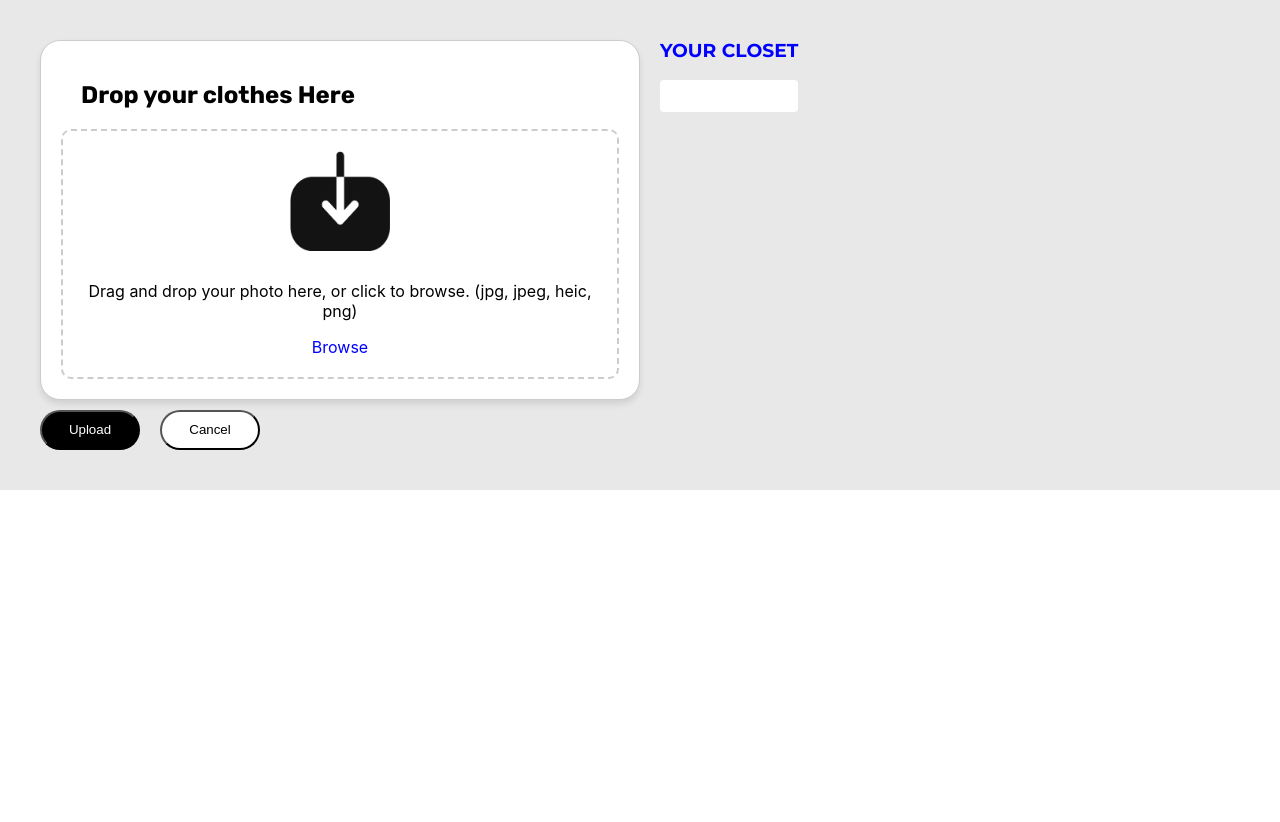
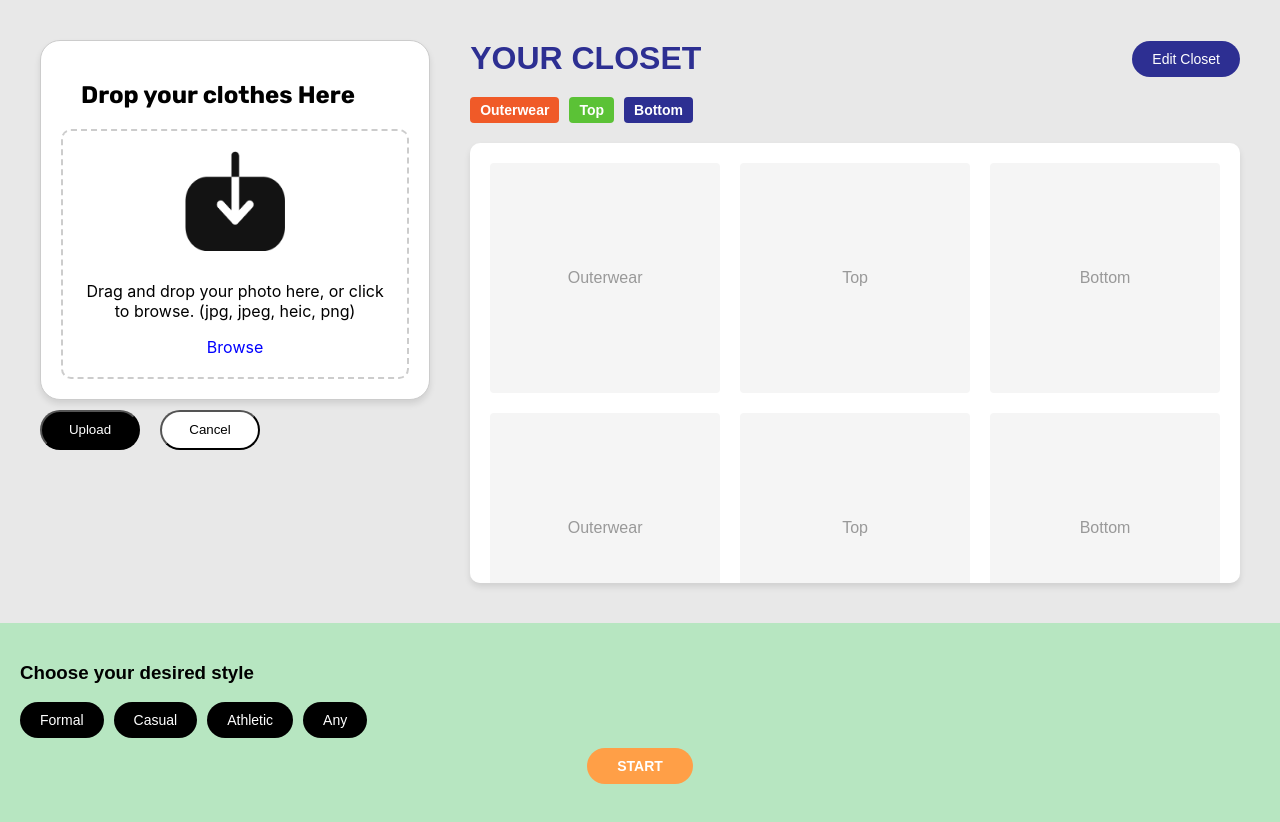
Before and after one commit to briankim0629/Codinator, a React (Create React App) app in the folder codinator-app/: page / in a window 1280 px wide. Shown: the top 822 px of the page. Before the commit the page ends 800 px from the top, so only its background shows below. Built offline with nearby package versions, Linux system fonts and the light colour scheme.

Commit message:
progress

```diff
--- a/codinator-app/src/App.js
+++ b/codinator-app/src/App.js
@@ -8,7 +8,7 @@ import './App.css';
 function App() {
   return (
     <div className="App"
-      style={{backgroundColor: "#e8e8e8"}}>
+      style={{}}>
       <Home /> {/* Render the Home component directly */}
     </div>
   );
--- /dev/null
+++ b/codinator-app/src/components/ChooseStyle.jsx
@@ -0,0 +1,79 @@
+import React from "react";
+import styled from "styled-components";
+
+const Container = styled.div`
+display: flex;
+flex-direction: column;
+  background-color: #b7e6c1; /* Mint color */
+  width: 100%;
+  min-height: 30vh; /* or whatever height you want */
+  display: flex;
+  align-items: center;
+  padding: 20px;
+  box-sizing: border-box;
+`;
+
+const Title = styled.h3`
+  margin-right: 20px;
+  color: #000;
+  font-family: sans-serif;
+  align-self: flex-start; /* Aligns the title to the left */
+`;
+
+const ButtonGroup = styled.div`
+  display: flex;
+  gap: 10px;
+  margin-right: 20px;
+  align-self: flex-start;
+`;
+
+const StyleButton = styled.button`
+  background-color: #000;
+  color: #fff;
+  border: none;
+  border-radius: 20px;
+  padding: 10px 20px;
+  cursor: pointer;
+  font-family: sans-serif;
+  font-size: 14px;
+
+  &:hover {
+    background-color: #333; /* Slightly lighter black on hover */
+  }
+`;
+
+const StartButton = styled.button`
+  background-color: #ff9f47;
+  color: #fff;
+  border: none;
+  border-radius: 20px;
+  padding: 10px 30px;
+  cursor: pointer;
+  font-weight: bold;
+  font-family: sans-serif;
+  font-size: 14px;
+  margin-top: 10px;
+
+  &:hover {
+    background-color: #f57c00; /* Darker orange on hover */
+  }
+`;
+
+function StyleSelection() {
+  return (
+    <Container>
+      <Title>Choose your desired style</Title>
+
+      <ButtonGroup>
+        <StyleButton>Formal</StyleButton>
+        <StyleButton>Casual</StyleButton>
+        <StyleButton>Athletic</StyleButton>
+        <StyleButton>Any</StyleButton>
+      </ButtonGroup>
+
+      <StartButton>START</StartButton>
+    </Container>
+  );
+}
+
+export default StyleSelection;
--- a/codinator-app/src/components/Closet.jsx
+++ b/codinator-app/src/components/Closet.jsx
@@ -1,40 +1,117 @@
 import React from "react";
 import styled from "styled-components";
-import "@fontsource/montserrat/700.css"; // Importing Montserrat font
-
 
 const ClosetContainer = styled.div`
-  flex: 1;
-  background: #fff;
-  padding: 1rem;
-  border-radius: 4px;
+  width: 100%;
+  max-width: 900px;
+  margin: 0 auto;
+  padding: 20px;
+  font-family: "Arial", sans-serif;
 `;
 
-const ClosetHeading = styled.h3`
+const HeaderRow = styled.div`
+  display: flex;
+  align-items: center;
+  justify-content: space-between;
+  margin-bottom: 20px;
+`;
 
-  font-family: 'Montserrat', sans-serif;
-  color: blue;
-  `
+const Title = styled.h2`
+  color: #2d2f92; /* A navy-ish color, adjust if needed */
+  margin: 0;
+  font-size: 32px;
+  font-weight: bold;
+`;
 
+const EditButton = styled.button`
+  background-color: #2d2f92; /* Same navy-ish color */
+  color: #fff;
+  border: none;
+  border-radius: 20px;
+  padding: 10px 20px;
+  cursor: pointer;
+  font-size: 14px;
 
+  &:hover {
+    background-color: #1f2067; /* Darker hover color */
+  }
+`;
 
-function Closet ({ items })  {
+const CategoryRow = styled.div`
+  display: flex;
+  gap: 10px;
+  margin-bottom: 20px;
+`;
+
+const CategoryLabel = styled.span`
+  display: inline-block;
+  padding: 5px 10px;
+  border-radius: 4px;
+  color: #fff;
+  font-size: 14px;
+  font-weight: 600;
+  ${({ color }) => `
+    background-color: ${color};
+  `}
+`;
+
+const ItemsContainer = styled.div`
+  background-color: #fff;
+  border-radius: 10px;
+  box-shadow: 0px 4px 6px rgba(0, 0, 0, 0.1);
+  padding: 20px;
+  overflow-y: auto;
+  max-height: 400px; /* Adjust as needed */
+`;
+
+const ItemsGrid = styled.div`
+  display: grid;
+  grid-template-columns: repeat(3, 1fr); /* 3 columns, adjust as needed */
+  gap: 20px;
+`;
+
+// Individual item placeholder
+const ClosetItem = styled.div`
+  width: 100%;
+  aspect-ratio: 1; /* Keeps the square shape; works in modern browsers */
+  background-color: #f5f5f5;
+  border-radius: 4px;
+  display: flex;
+  justify-content: center;
+  align-items: center;
+  color: #999;
+`;
+
+function Closet() {
   return (
-    <div className="closet-container">
-      <ClosetHeading>YOUR CLOSET</ClosetHeading>
-      <ClosetContainer>
-        {items && items.map((item, index) => (
-          <div className="closet-item" key={index}>
-            {item ? (
-              <img src={item} alt={`Closet Item ${index}`} />
-            ) : (
-              <div className="placeholder">Empty</div>
-            )}
-          </div>
-        ))}
-      </ClosetContainer>
-    </div>
+    <ClosetContainer>
+      {/* Header with title and edit button */}
+      <HeaderRow>
+        <Title>YOUR CLOSET</Title>
+        <EditButton>Edit Closet</EditButton>
+      </HeaderRow>
+
+      {/* Category labels (Outerwear, Top, Bottom) */}
+      <CategoryRow>
+        <CategoryLabel color="#F05A28">Outerwear</CategoryLabel>
+        <CategoryLabel color="#5BC236">Top</CategoryLabel>
+        <CategoryLabel color="#2D2F92">Bottom</CategoryLabel>
+      </CategoryRow>
+
+      {/* Scrollable items container */}
+      <ItemsContainer>
+        <ItemsGrid>
+          {/* Just placeholders for now. Replace with real items if you like */}
+          <ClosetItem>Outerwear</ClosetItem>
+          <ClosetItem>Top</ClosetItem>
+          <ClosetItem>Bottom</ClosetItem>
+          <ClosetItem>Outerwear</ClosetItem>
+          <ClosetItem>Top</ClosetItem>
+          <ClosetItem>Bottom</ClosetItem>
+        </ItemsGrid>
+      </ItemsContainer>
+    </ClosetContainer>
   );
-};
+}
 
 export default Closet;
--- a/codinator-app/src/components/Upload.jsx
+++ b/codinator-app/src/components/Upload.jsx
@@ -5,13 +5,33 @@ import "@fontsource/rubik/700.css";
 import styled from "styled-components";
 
 const ConfirmButton = styled.button`
-  background-color: black;
+  background-color: #000;
   color: white;
   height: 40px;
   width: 100px;
   border-radius: 20px;
   margin-right: 20px;
   margin-top: 10px;
+  cursor: pointer;
+
+  &:hover {
+    background-color: #333; /* Slightly lighter black on hover */
+  }
+`;
+
+const CancelButton = styled.button`
+  background-color: white;
+  color: black;
+  height: 40px;
+  width: 100px;
+  border-radius: 20px;
+  margin-right: 20px;
+  margin-top: 10px;
+  cursor: pointer;
+
+  &:hover {
+    background-color: #f0f0f0; /* Slightly darker white on hover */
+  }
 `;
 
 function Upload() {
@@ -135,20 +155,19 @@ function Upload() {
 
       <div style={{ display: "flex", justifyContent: "flex-start" }}>
         <ConfirmButton
-          style={{ background: "black", color: "white" }}
           onClick={handleUpload}
         >
           Upload
         </ConfirmButton>
-        <ConfirmButton
-          style={{ background: "white", color: "black" }}
+        <CancelButton
+
           onClick={() => {
             setFile(null); // Clear the selected file
             setDragActive(false); // Reset drag active state
           }}
         >
           Cancel
-        </ConfirmButton>{" "}
+        </CancelButton>{" "}
       </div>
     </div>
   );
--- a/codinator-app/src/pages/Home.jsx
+++ b/codinator-app/src/pages/Home.jsx
@@ -1,18 +1,24 @@
+import StyleSelection from "../components/ChooseStyle";
 import Closet from "../components/Closet";
 import Upload from "../components/Upload";
 
 function Home() {
   return (
+    <div>
       <div
         style={{
           padding: "20px",
           margin: "60",
           display: "flex",
           justifyContent: "flex-start",
+          backgroundColor: "#e8e8e8",
         }}
       >
         <Upload />
-          <Closet/>
+        <Closet />
+          </div>
+          <StyleSelection/>
+
     </div>
   );
 }
```
Lines whose indentation alone changed are shown as unchanged.
